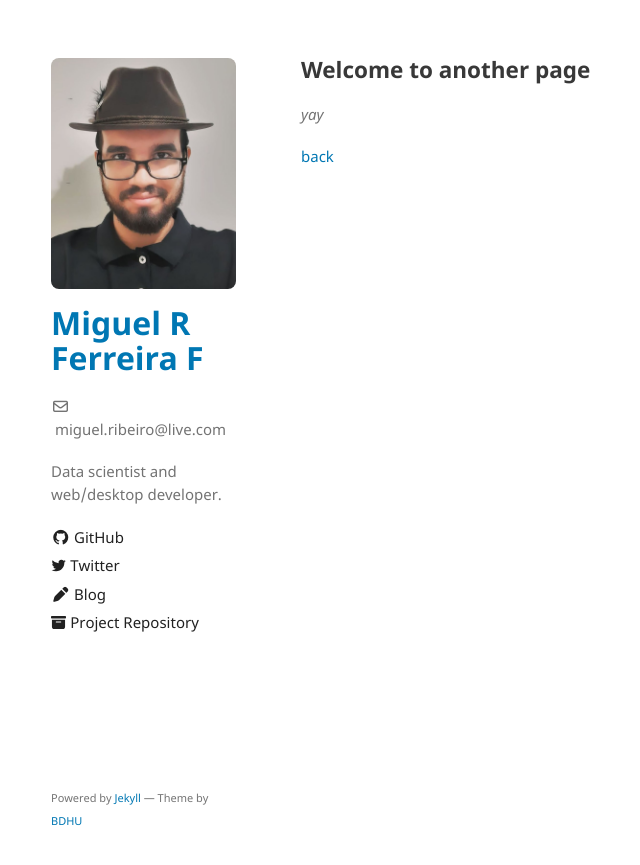
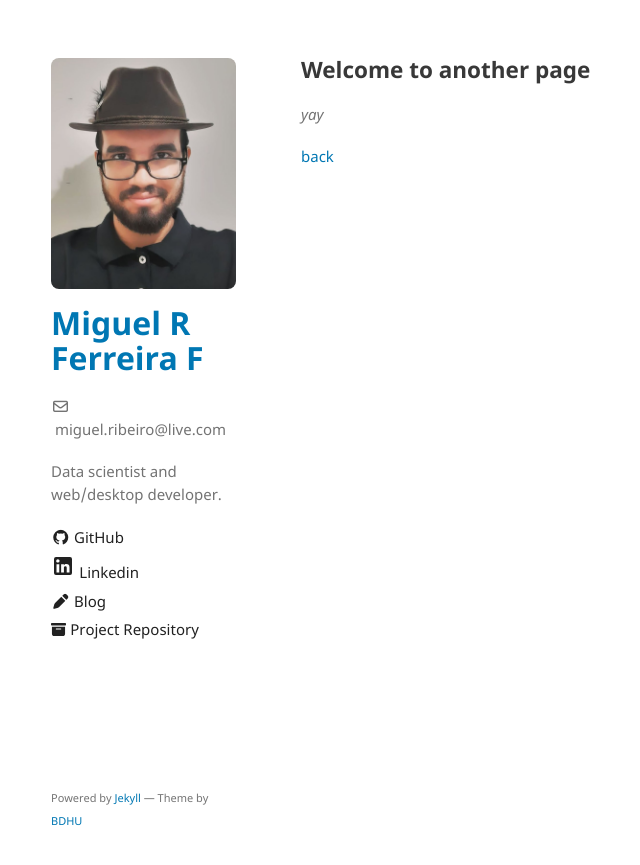
Before and after one commit to miguelrferreiraf/miguelrferreiraf.github.io, a Jekyll site: the page built from another-page.md, in a window 1280 px wide. Shown: the top 865 px of the page, without its empty margins (159-799 px from the left). Built offline with Jekyll 4.4.1, drawn with Linux system fonts in a browser that asks for light colours; our own code applies the rules of GitHub Pages for plain Markdown files.

Commit message:
Update _config.yml_adding_linkedin-icon

```diff
--- a/_config.yml
+++ b/_config.yml
@@ -17,8 +17,8 @@ sidebar:
   - name: GitHub
     icon: <i class="fa-brands fa-github"></i>
     link: https://github.com/BDHU
-  - name: Twitter
-    icon: <svg xmlns="http://www.w3.org/2000/svg" aria-hidden="true" role="img" style="vertical-align:-0.125em;" width="1em" height="1em" preserveAspectRatio="xMidYMid meet" viewBox="0 0 24 24"><g fill="none"><path d="M23.643 4.937c-.835.37-1.732.62-2.675.733a4.67 4.67 0 0 0 2.048-2.578a9.3 9.3 0 0 1-2.958 1.13a4.66 4.66 0 0 0-7.938 4.25a13.229 13.229 0 0 1-9.602-4.868c-.4.69-.63 1.49-.63 2.342A4.66 4.66 0 0 0 3.96 9.824a4.647 4.647 0 0 1-2.11-.583v.06a4.66 4.66 0 0 0 3.737 4.568a4.692 4.692 0 0 1-2.104.08a4.661 4.661 0 0 0 4.352 3.234a9.348 9.348 0 0 1-5.786 1.995a9.5 9.5 0 0 1-1.112-.065a13.175 13.175 0 0 0 7.14 2.093c8.57 0 13.255-7.098 13.255-13.254c0-.2-.005-.402-.014-.602a9.47 9.47 0 0 0 2.323-2.41l.002-.003z" fill="currentColor"/></g></svg>
+  - name: Linkedin
+    icon: <svg xmlns="http://www.w3.org/2000/svg" width="24" height="24" viewBox="0 0 24 24"><path fill="currentColor" d="M19 3a2 2 0 0 1 2 2v14a2 2 0 0 1-2 2H5a2 2 0 0 1-2-2V5a2 2 0 0 1 2-2zm-.5 15.5v-5.3a3.26 3.26 0 0 0-3.26-3.26c-.85 0-1.84.52-2.32 1.3v-1.11h-2.79v8.37h2.79v-4.93c0-.77.62-1.4 1.39-1.4a1.4 1.4 0 0 1 1.4 1.4v4.93zM6.88 8.56a1.68 1.68 0 0 0 1.68-1.68c0-.93-.75-1.69-1.68-1.69a1.69 1.69 0 0 0-1.69 1.69c0 .93.76 1.68 1.69 1.68m1.39 9.94v-8.37H5.5v8.37z"/></svg>
     link: https://twitter.com/BodunHu
   - name: Blog
     icon: <i class="fa-solid fa-pen"></i>
```
